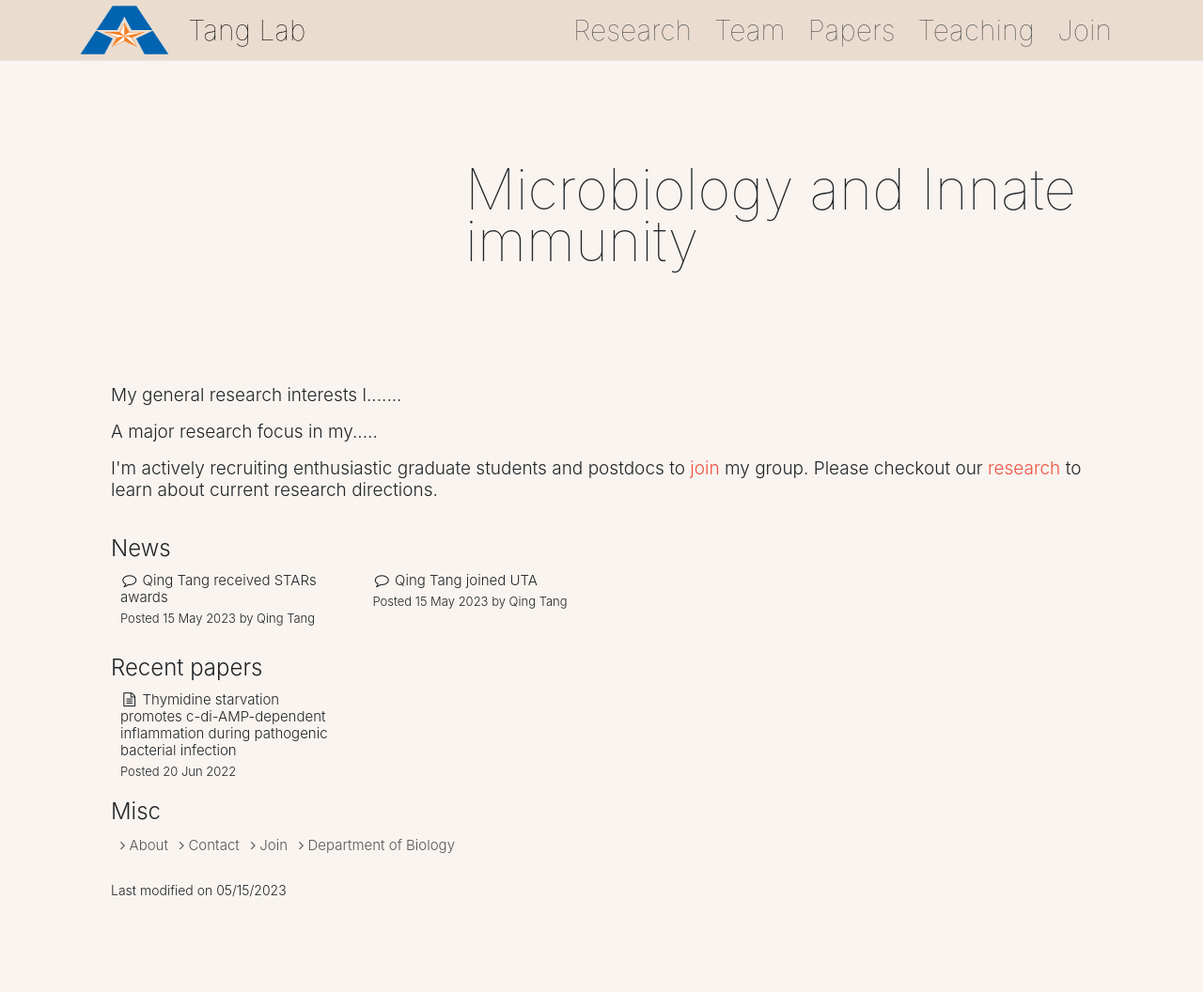
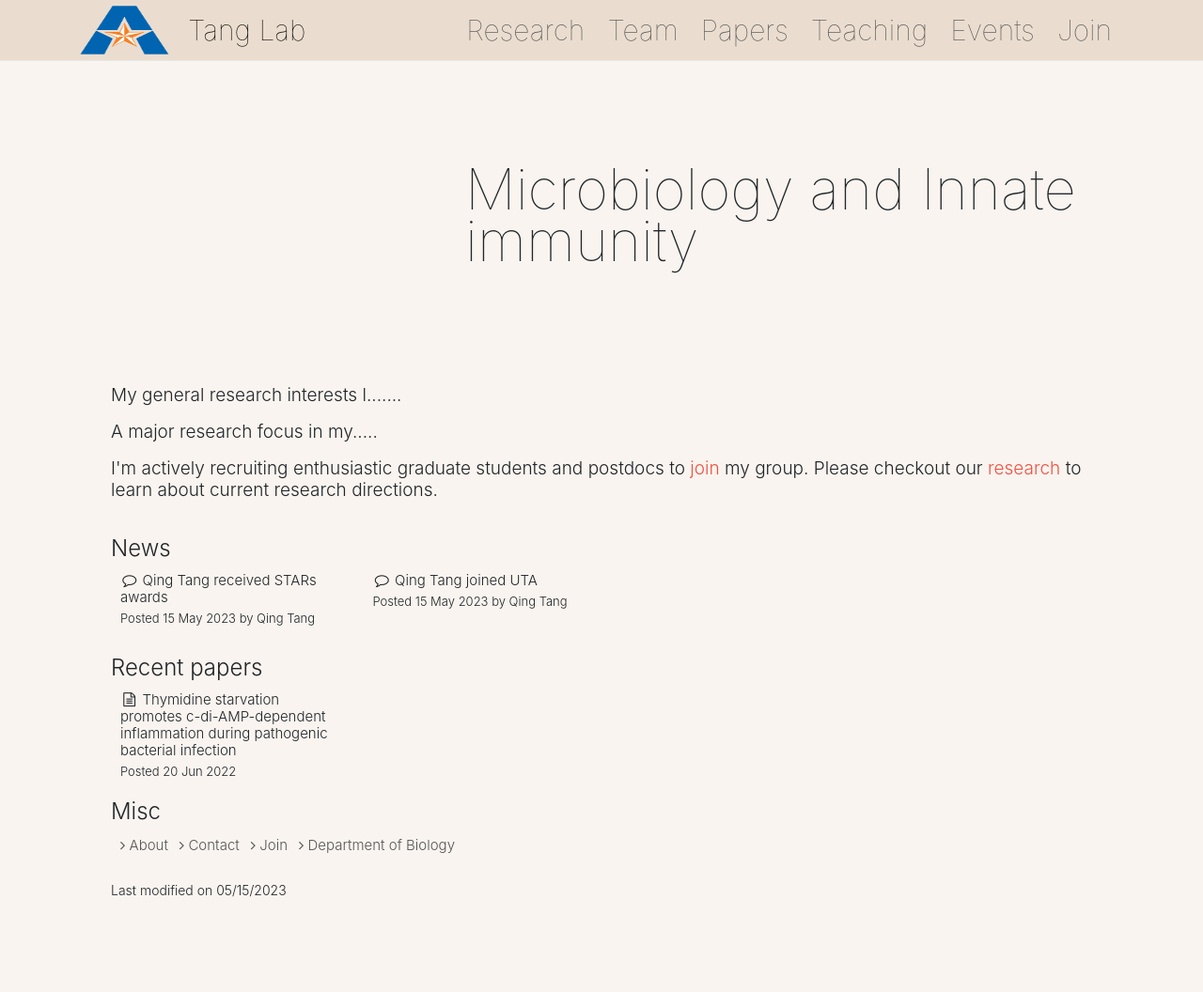
Before and after one commit to qingtanglab/qingtanglab.github.io, a Jekyll site: the page built from index.html, in a window 1280 px wide. Shown: the whole page at 94% size. Built offline with Jekyll 4.4.1, drawn with Linux system fonts in a browser that asks for light colours.

Commit message:
Update default.html

```diff
--- a/_layouts/default.html
+++ b/_layouts/default.html
@@ -98,6 +98,14 @@
 						<a class="mx-1" href="/teaching/teaching">Teaching</a>
 						</li>
 
+						{% if page.categories.first == 'Events' %}
+						<li class="nav-link active">
+						{% else %}
+						<li class="nav-link">
+						{% endif %}
+						<a class="mx-1" href="/events/events">Events</a>
+						</li>
+
 					    {% if page.categories.first == 'misc' %}
 						<li class="nav-link active">
 						{% else %}
```
